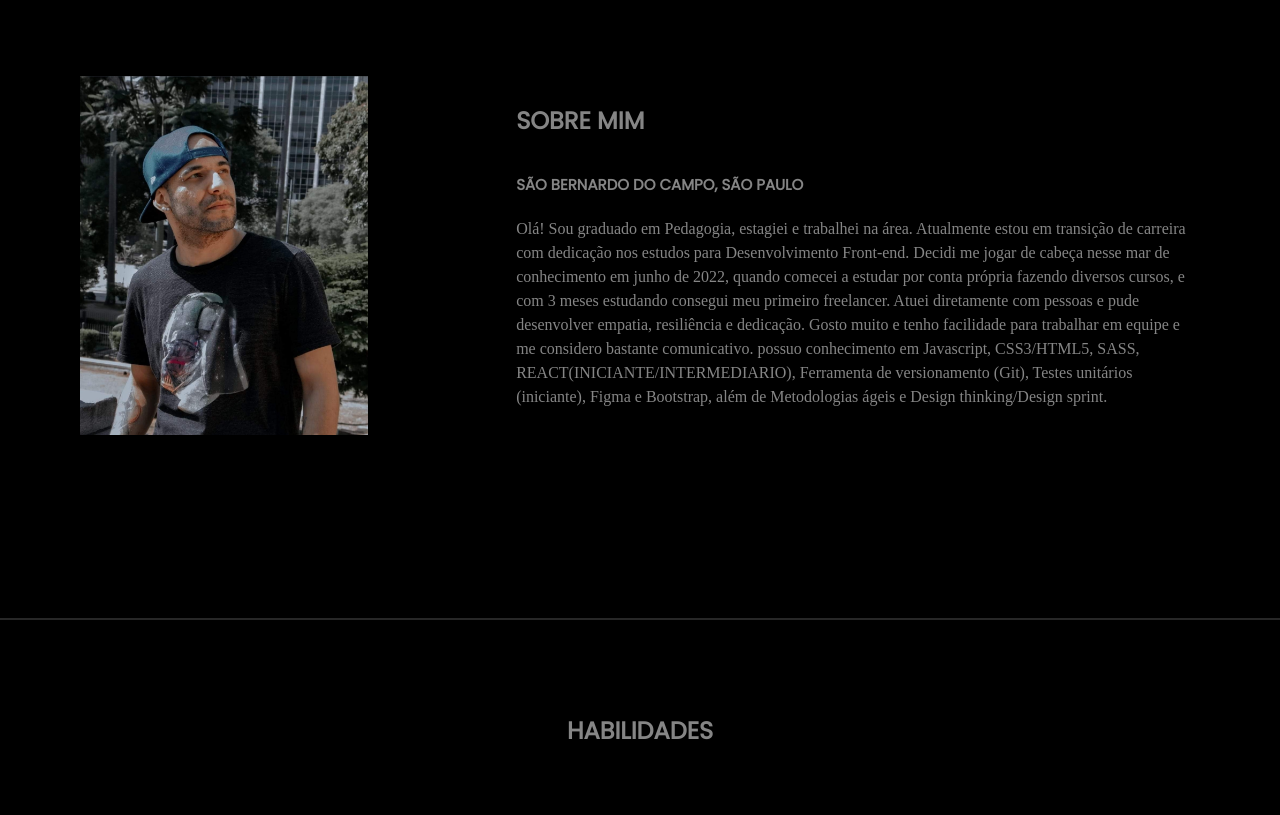
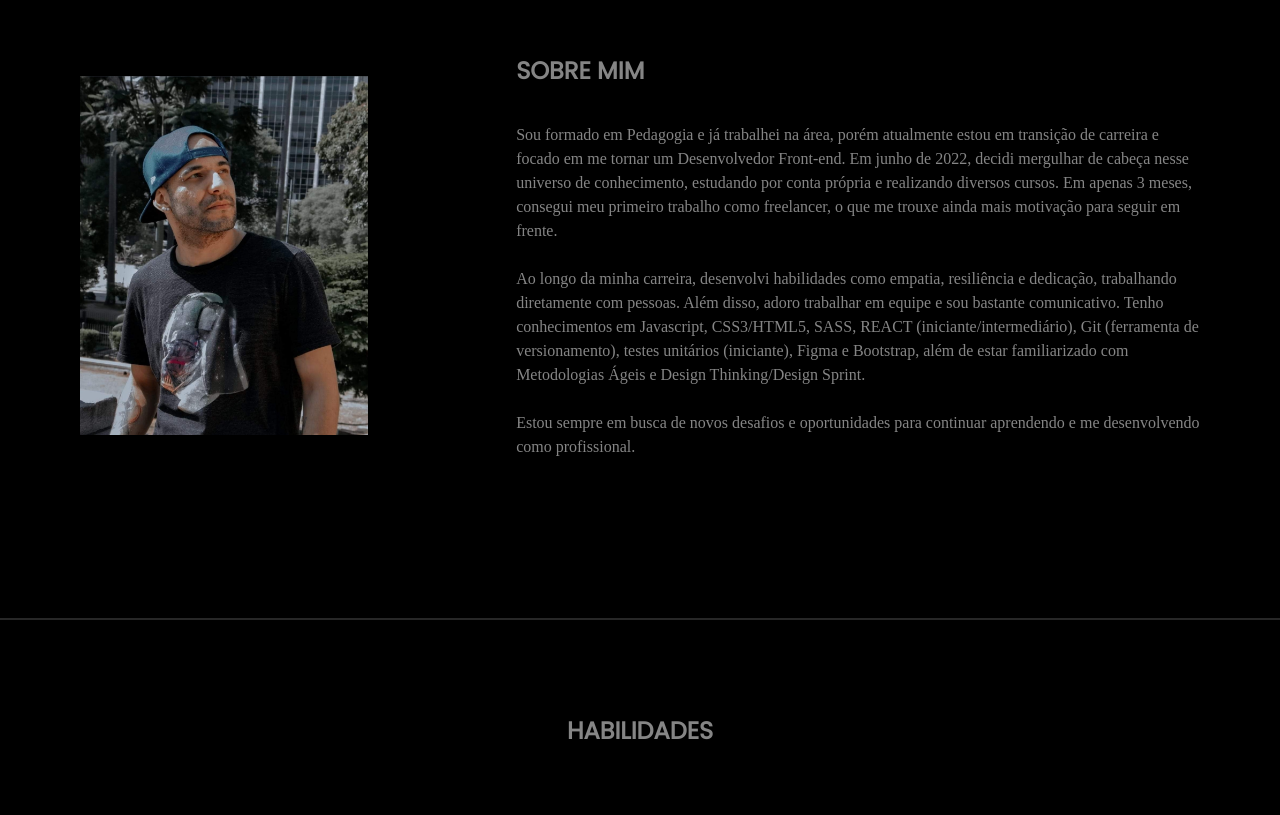
Before and after one commit to Ueber-James/portifolio.github.io, a website: page src/templates/index.html in a window 1280 px wide. Shown: the part 900-1715 px from the top of the page. Drawn offline with nearby package versions, Linux system fonts and the light colour scheme; files that its build step writes are made by us from their sources; files whose address does not match are found by name; a web font is replaced by a local one.

```diff
--- a/src/templates/index.html
+++ b/src/templates/index.html
@@ -67,17 +67,14 @@
             </div>
             <div class="sobre-descricao">
                 <h1>Sobre mim</h1>
-                <h2>São Bernardo do Campo, São Paulo</h2>
                 <p>
-                    Olá! Sou graduado em Pedagogia, estagiei e trabalhei na área.
-                    Atualmente estou em transição de carreira com dedicação nos estudos para Desenvolvimento Front-end.
-                    Decidi me jogar de cabeça nesse mar de conhecimento em junho de 2022, quando comecei a estudar por
-                    conta própria fazendo diversos cursos, e com 3 meses estudando consegui meu primeiro freelancer.
-                    Atuei diretamente com pessoas e pude desenvolver empatia, resiliência e dedicação. Gosto muito e
-                    tenho facilidade para trabalhar em equipe e me considero bastante comunicativo. possuo conhecimento
-                    em Javascript, CSS3/HTML5, SASS, REACT(INICIANTE/INTERMEDIARIO), Ferramenta de versionamento (Git),
-                    Testes unitários (iniciante), Figma e Bootstrap, além de Metodologias ágeis e Design thinking/Design
-                    sprint.
+                    Sou formado em Pedagogia e já trabalhei na área, porém atualmente estou em transição de carreira e focado em me tornar um Desenvolvedor Front-end. Em junho de 2022, decidi mergulhar de cabeça nesse universo de conhecimento, estudando por conta própria e realizando diversos cursos. Em apenas 3 meses, consegui meu primeiro trabalho como freelancer, o que me trouxe ainda mais motivação para seguir em frente.
+                </p><br>
+                   <p>
+                     Ao longo da minha carreira, desenvolvi habilidades como empatia, resiliência e dedicação, trabalhando diretamente com pessoas. Além disso, adoro trabalhar em equipe e sou bastante comunicativo. Tenho conhecimentos em Javascript, CSS3/HTML5, SASS, REACT (iniciante/intermediário), Git (ferramenta de versionamento), testes unitários (iniciante), Figma e Bootstrap, além de estar familiarizado com Metodologias Ágeis e Design Thinking/Design Sprint.
+                </p><br>
+                <p>
+                    Estou sempre em busca de novos desafios e oportunidades para continuar aprendendo e me desenvolvendo como profissional.
                 </p>
 
         </section>
```
Also changed, not shown: src/scripts/components/scriptNome.js (+0 -14 lines), dist/index.html.
